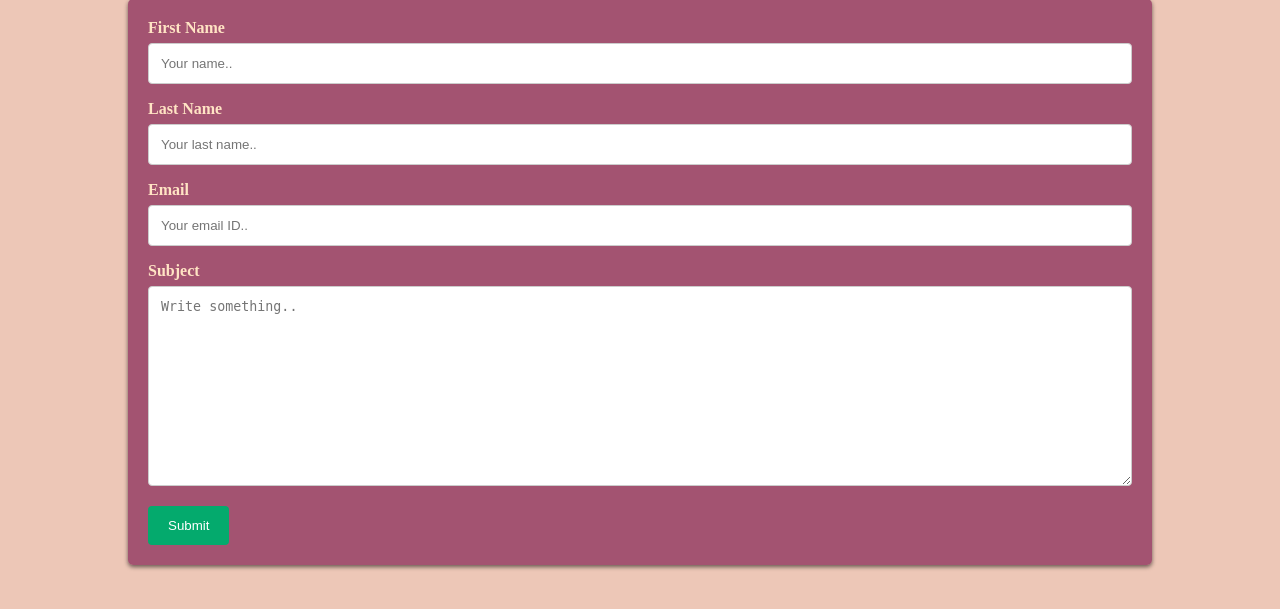
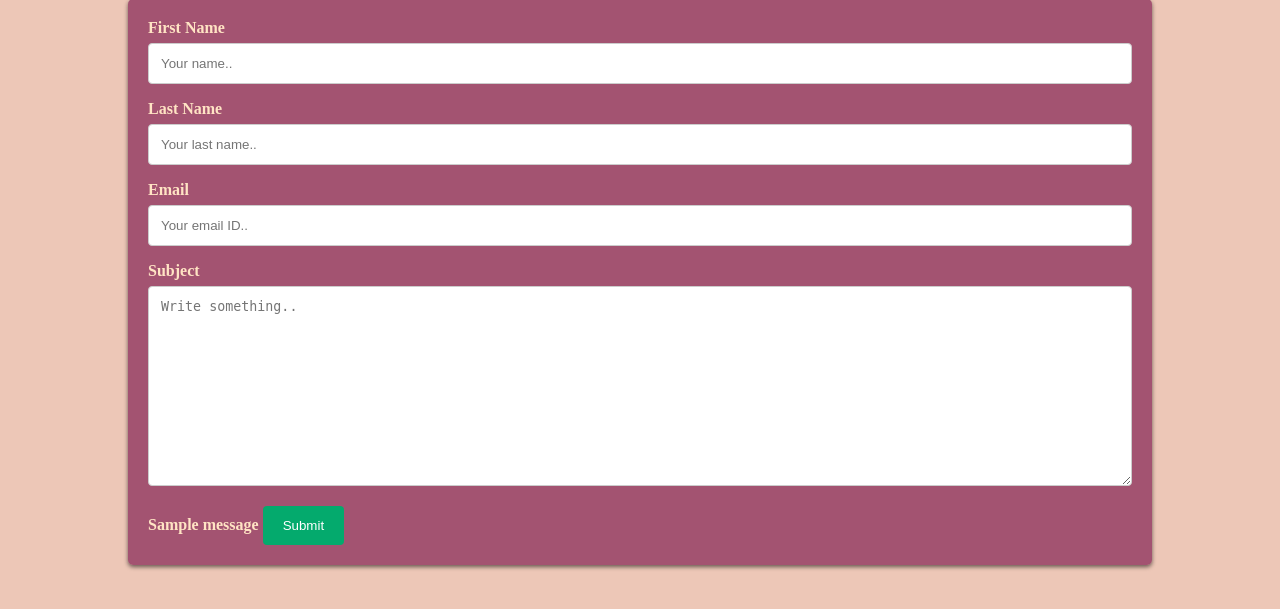
Before and after one commit to kirtan-patel/APICAT2, a Flask app: page /contact.html in a window 1280 px wide. Shown: the part 168-777 px from the top of the page. Run offline with Flask 2, Linux system fonts and the light colour scheme; one stand-in notice (Sample message) is shown.

Commit message:
added flask messages

```diff
--- a/templates/contact.html
+++ b/templates/contact.html
@@ -1,5 +1,6 @@
 <!DOCTYPE html>
 <html lang="en">
+
 <head>
     <meta charset="UTF-8">
     <meta name="viewport" content= "width=device-width, initial scale=1">
@@ -14,8 +15,8 @@
     <header>
         <div class="mylogo">
             <img src="static/images/sam_logo.png" width="50" height="50" alt="sam's logo">
+        </div>
 
-        </div>
 
         <button class="nav-btn" aria-label="nav-button">
             <span class="btn"></span>
@@ -48,6 +49,14 @@
           <label for="subject">Subject</label>
           <textarea id="subject" name="message" placeholder="Write something.." style="height:200px"></textarea required>
 
+          {% with messages = get_flashed_messages() %}
+            {% if messages %}
+                {% for message in messages %}
+                    <label>{{message}}</label>
+                {% endfor %}
+            {% endif %}
+          {% endwith %}
+
           <input type="submit" value="Submit">
 
         </form>
```
